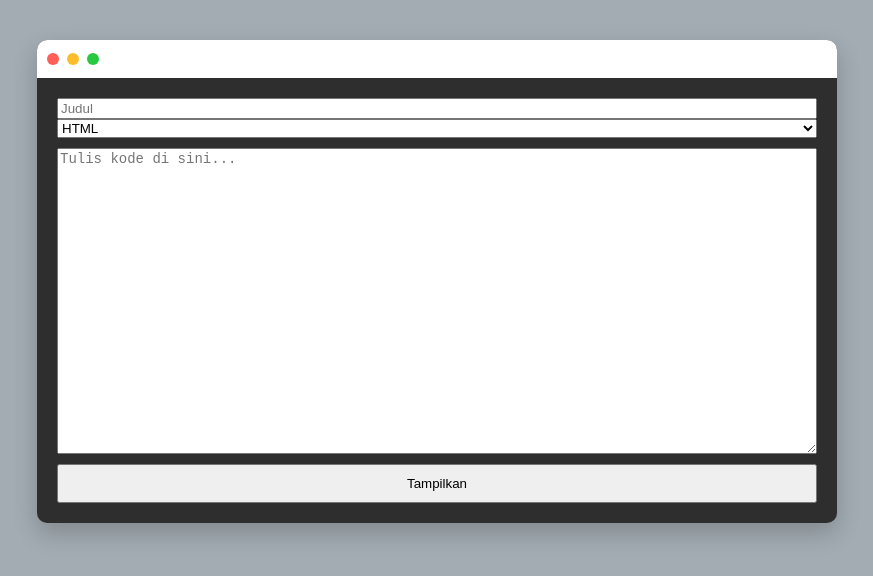
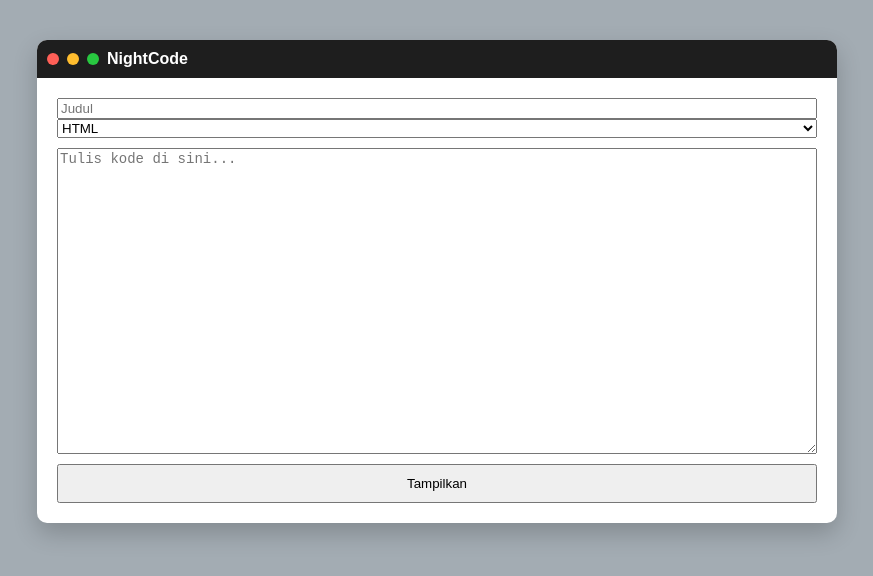
Before and after one commit to dapztzy5912/I, a plain HTML site: page index.html in a window 1280 px wide. Shown: the whole page, without its empty margins (203-1076 px from the left). Drawn offline with Linux system fonts and the light colour scheme.

Commit message:
Update style.css

```diff
--- a/style.css
+++ b/style.css
@@ -6,7 +6,7 @@ body {
 }
 
 .window {
-  background: #2e2e2e;
+  background: #fff;
   border-radius: 10px;
   width: 90%;
   max-width: 800px;
@@ -19,7 +19,7 @@ body {
   display: flex;
   align-items: center;
   padding: 10px;
-  background: #fff;
+  background: #1e1e1e;
 }
 
 .dot {
```
